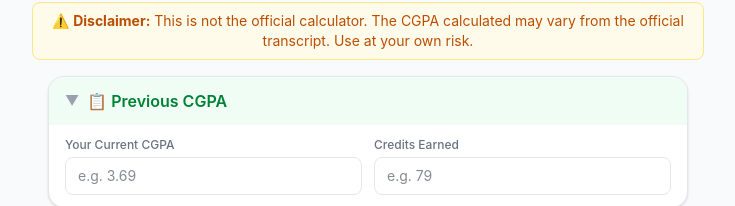
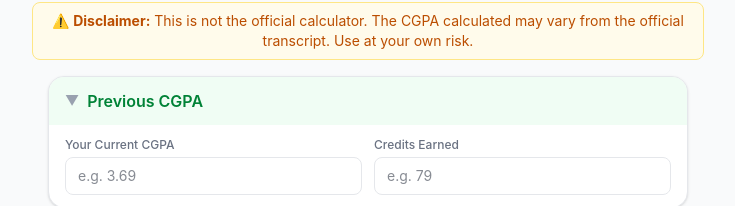
Before and after one commit to imtanjilsarkar/iub-cgpa, a React (Vite) app: page / in a window 1280 px wide. Shown: the part 126-332 px from the top of the page, without its empty margins (272-1007 px from the left). Built offline with nearby package versions, Linux system fonts and the light colour scheme.

Commit message:
Remove emoji from Previous CGPA label

```diff
--- a/src/components/PreviousCGPA.jsx
+++ b/src/components/PreviousCGPA.jsx
@@ -11,7 +11,7 @@ export default function PreviousCGPA({ previousCGPA, previousCredits, onUpdate }
       >
         <span className="text-gray-400 dark:text-gray-500 text-sm shrink-0">{isCollapsed ? '▶' : '▼'}</span>
         <span className="font-semibold text-green-700 dark:text-green-300 text-sm sm:text-base">
-          📋 Previous CGPA
+           Previous CGPA
         </span>
         {(previousCGPA > 0 || previousCredits > 0) && (
           <span className="text-xs text-green-600 dark:text-green-400 ml-auto">
```
